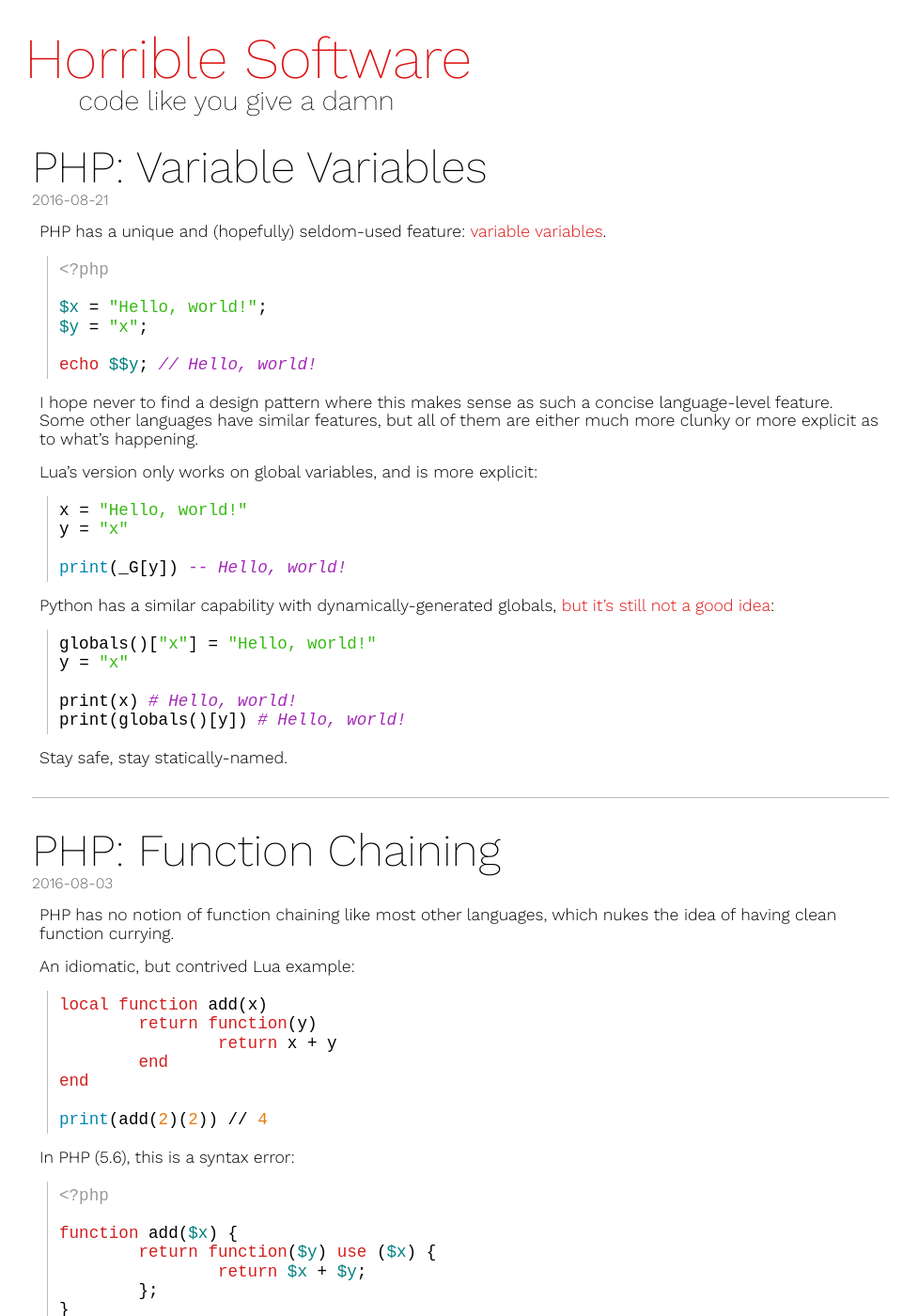
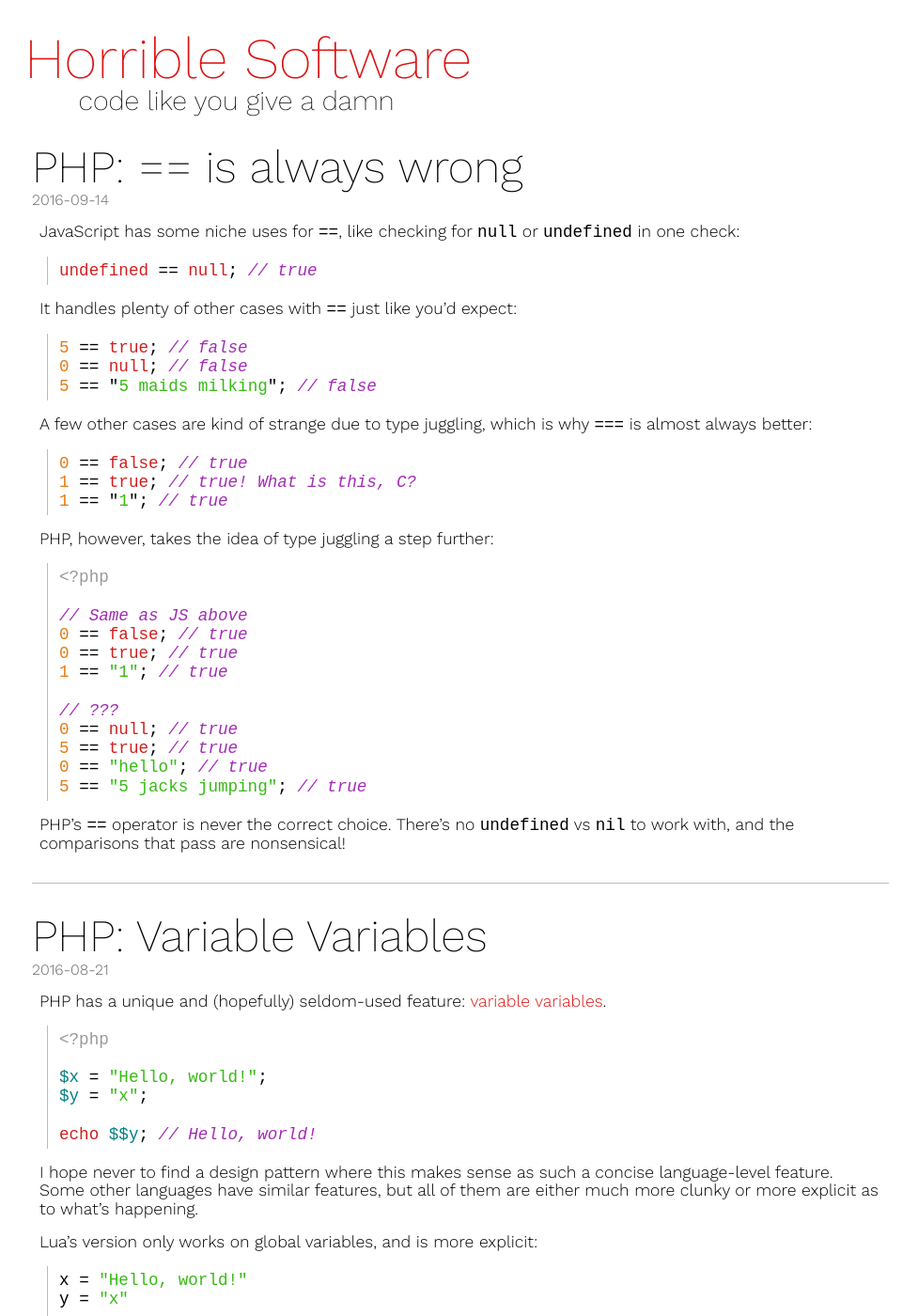
Before and after one commit to LPGhatguy/horriblesoftware.com, a Jekyll site: the page built from index.html, in a window 1280 px wide and 1400 px high. Shown: the whole window at 94% size, without its empty margins (150-1127 px from the left). Built offline with Jekyll 4.4.1, drawn with Linux system fonts in a browser that asks for light colours; the list of posts is cut into pages by our own code; some of the changed text lies outside the part shown.

Commit message:
Blog posts

````diff
--- a/_posts/2016-7-29-JS-Sorting.md
+++ b/_posts/2016-7-29-JS-Sorting.md
@@ -11,7 +11,7 @@
 numbers; // [1, 100, 20]
 ```
 
-Nice.
+This is surprising for lists of numbers, but makes some sense for lists of mixed types.
 
 Giving JS a spaceship operator would yield a concise and only mildly hideous solution:
 
--- /dev/null
+++ b/_posts/2016-9-14-PHP-Double-Equals.md
@@ -0,0 +1,44 @@
+---
+title: ! 'PHP: == is always wrong'
+---
+
+JavaScript has some niche uses for `==`, like checking for `null` or `undefined` in one check:
+
+```js
+undefined == null; // true
+```
+
+It handles plenty of other cases with `==` just like you'd expect:
+
+```js
+5 == true; // false
+0 == null; // false
+5 == "5 maids milking"; // false
+```
+
+A few other cases are kind of strange due to type juggling, which is why `===` is almost always better:
+
+```js
+0 == false; // true
+1 == true; // true! What is this, C?
+1 == "1"; // true
+```
+
+PHP, however, takes the idea of type juggling a step further:
+
+```php
+<?php
+
+// Same as JS above
+0 == false; // true
+0 == true; // true
+1 == "1"; // true
+
+// ???
+0 == null; // true
+5 == true; // true
+0 == "hello"; // true
+5 == "5 jacks jumping"; // true
+```
+
+PHP's `==` operator is *never* the correct choice. There's no `undefined` vs `nil` to work with, and the comparisons that pass are nonsensical!
````
